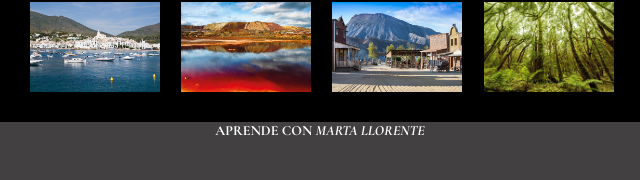
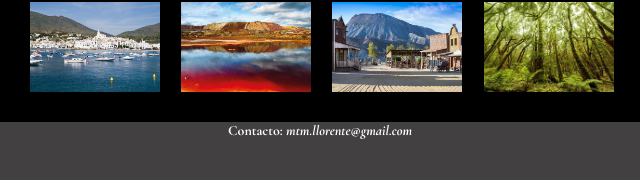
Before and after one commit to llorente33/aprendeconmarta, a plain HTML site: page index.html in a window 1280 px wide. Shown: the part 3010-3190 px from the top of the page, 320-960 px from the left. Drawn offline with nearby package versions, Linux system fonts and the light colour scheme.

Commit message:
Update index.html

```diff
--- a/index.html
+++ b/index.html
@@ -116,7 +116,7 @@
         </section>
     </main>
     <footer>
-        <p>APRENDE CON <span>MARTA LLORENTE</span></p>
+        <p>Contacto: <span>mtm.llorente@gmail.com</span></p>
     </footer>
 
     </div>
```
